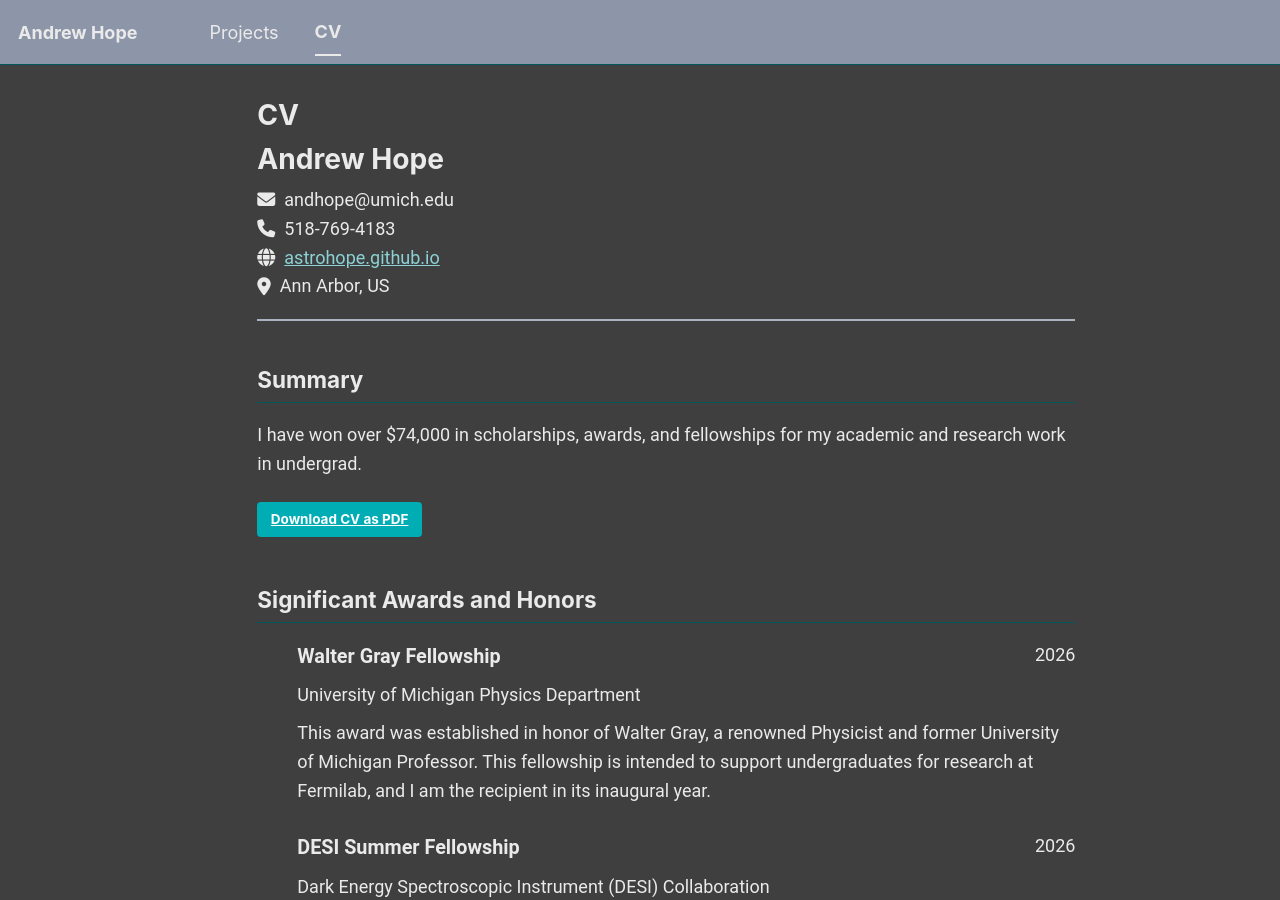
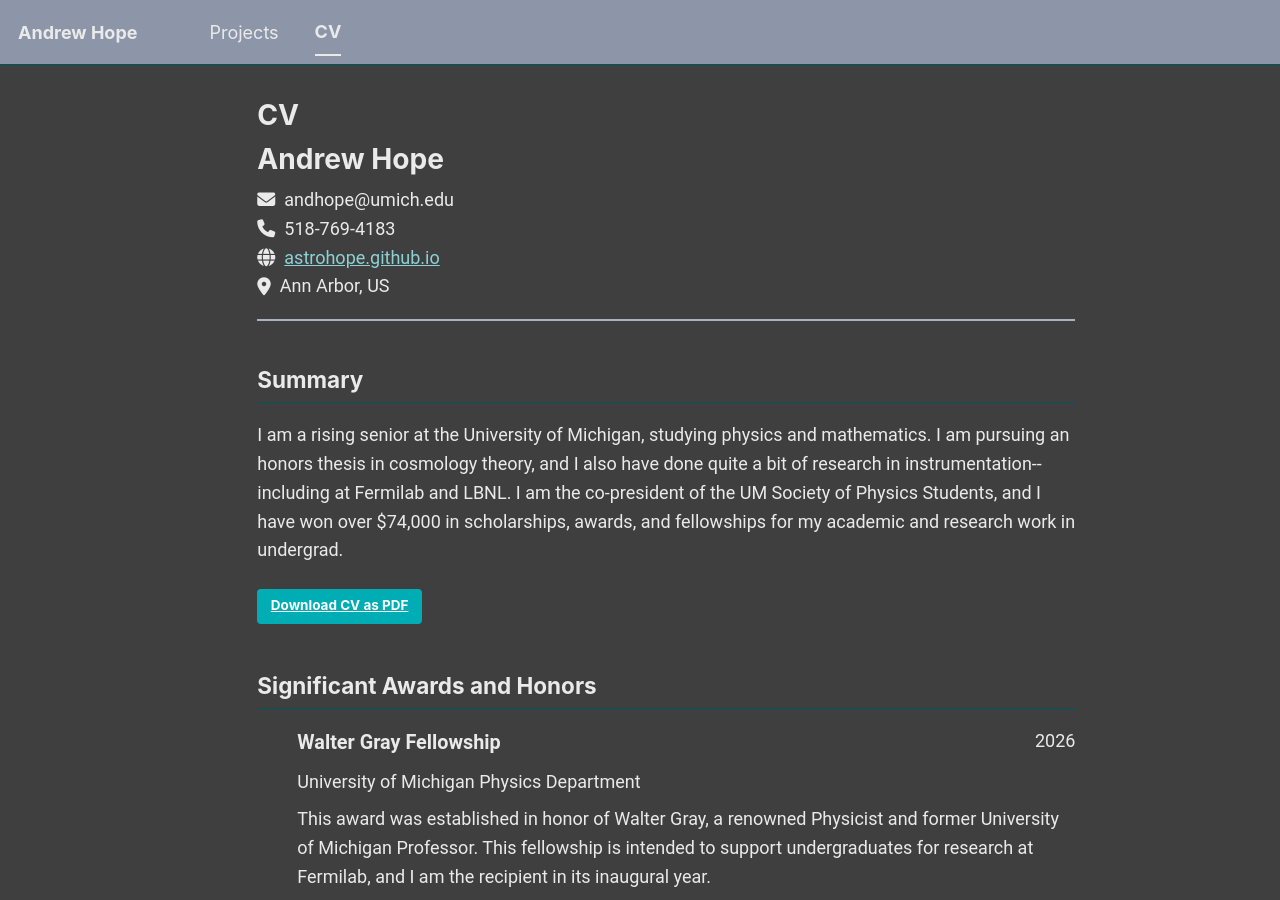
Before and after one commit to astrohope/astrohope.github.io, a Jekyll site: the page built from _pages/cv-json.md, in a window 1280 px wide and 900 px high. Built offline with Jekyll 4.4.1, drawn with Linux system fonts in a browser that asks for light colours; a style sheet for code colours, icons or effects is not loaded.

Commit message:
final for morning 2.5

```diff
--- a/_data/cv.json
+++ b/_data/cv.json
@@ -8,7 +8,7 @@
       "city": "Ann Arbor",
       "countryCode": "US"
     },
-    "summary": "I have won over $74,000 in scholarships, awards, and fellowships for my academic and research work in undergrad."
+    "summary": "I am a rising senior at the University of Michigan, studying physics and mathematics. I am pursuing an honors thesis in cosmology theory, and I also have done quite a bit of research in instrumentation--including at Fermilab and LBNL. I am the co-president of the UM Society of Physics Students, and I have won over $74,000 in scholarships, awards, and fellowships for my academic and research work in undergrad."
   },
 "teaching": [
     {
```
